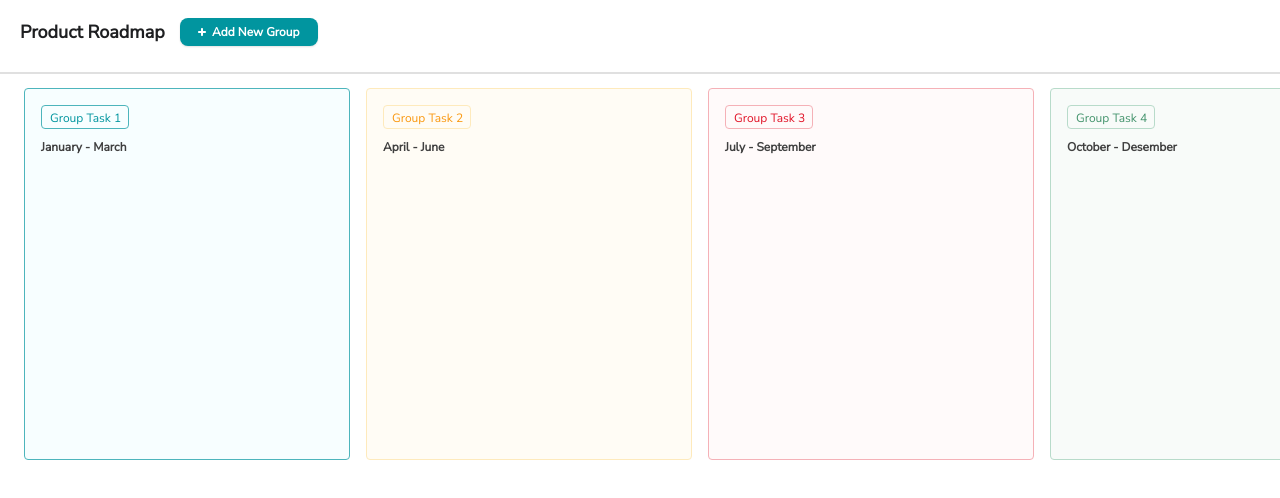
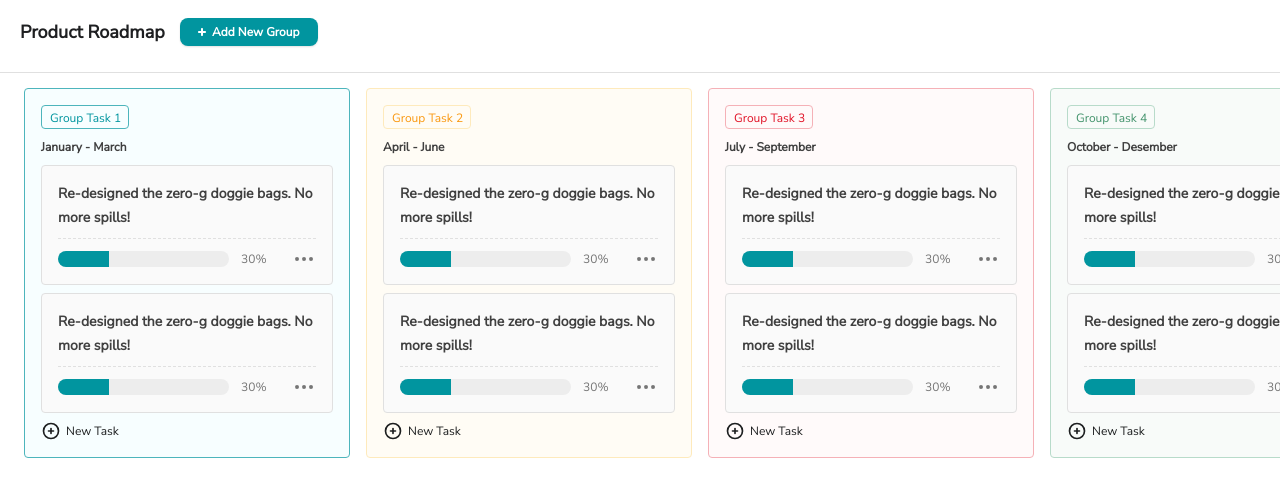
Before and after one commit to ichacahyawulan/todo-list-app, a React (Create React App) app: page / in a window 1280 px wide. Shown: the top 498 px of the page. Built offline with nearby package versions, Linux system fonts and the light colour scheme.

Commit message:
update task item component

```diff
--- a/src/components/MainPage.jsx
+++ b/src/components/MainPage.jsx
@@ -8,7 +8,7 @@ export default function MainPage() {
 
     return (
         <div id='main-page'>
-            <div className="header">
+            <div className='header'>
                 <div className='menu'>
                     <div className='right-side'>
                         <div className='heading'>
--- a/src/components/TaskCard.jsx
+++ b/src/components/TaskCard.jsx
@@ -1,4 +1,6 @@
 import React from 'react';
+import { TbCirclePlus } from 'react-icons/tb';
+import TaskItem from './TaskItem';
 
 import './assets/TaskCard.css'
 
@@ -13,6 +15,14 @@ export default function TaskCard(props) {
                 <div className='text' style={{ color: main }}>{props.task.title}</div>
             </div>
             <div className='desc'>{props.task.description}</div>
+            <TaskItem></TaskItem>
+            <TaskItem></TaskItem>
+            <div className='new-task'>
+                <div className='icon'>
+                    <TbCirclePlus size={20}></TbCirclePlus>
+                </div>
+                <div className='text'>New Task</div>
+            </div>
         </div>
     );
 }
--- /dev/null
+++ b/src/components/TaskItem.jsx
@@ -0,0 +1,34 @@
+import React from 'react';
+import { TbDots } from 'react-icons/tb';
+// import ProgressBar from 'react-bootstrap/ProgressBar';
+
+import './assets/TaskItem.css'
+
+export default function TaskItem(props) {
+    return (
+        <div className='task-item'>
+            <div className='name'>
+                Re-designed the zero-g doggie bags. No more spills!
+            </div>
+            <hr />
+            <div className='progress'>
+                <div className='progress-count'>
+                    <div className='progress-bar'>
+                        <div className='progress-color'>
+                        </div>
+                    </div>
+                    <div className='progress-percent'>
+                        30%
+                    </div>
+                </div>
+                <div className='setting'>
+                    <TbDots size={24}></TbDots>
+                </div>
+            </div>
+
+            {/* <div className='progress'>
+                <ProgressBar now={60} />
+            </div> */}
+        </div>
+    );
+}
--- a/src/components/assets/MainPage.css
+++ b/src/components/assets/MainPage.css
@@ -110,12 +110,13 @@
     flex-grow: 0;
 }
 
-hr {
+#main-page > hr {
     /* Line divider */
     position: absolute;
     height: 0px;
     left: 0px;
     right: 0px;
     top: 64px;
-    border: 1px solid #E0E0E0;
+    border: 0px;
+    border-bottom: 1px solid #E0E0E0;
 }
--- a/src/components/assets/TaskCard.css
+++ b/src/components/assets/TaskCard.css
@@ -6,7 +6,7 @@
     padding: 16px;
     gap: 8px;
     width: 326px;
-    height: 372px;
+    height: auto;
     border: 1px solid;
     border-radius: 4px;
     flex: none;
@@ -29,7 +29,7 @@
     flex-grow: 0;
 }
 
-.label .text {
+.label > .text {
     width: 72px;
     height: 20px;
     font-style: normal;
@@ -52,3 +52,37 @@
     order: 1;
     flex-grow: 0;
 }
+
+.new-task {
+    display: flex;
+    flex-direction: row;
+    align-items: center;
+    padding: 0px;
+    gap: 5px;
+    width: 78px;
+    height: 20px;
+    flex: none;
+    order: 3;
+    flex-grow: 0;
+}
+
+.new-task > .icon {
+    width: 20px;
+    height: 20px;
+    flex: none;
+    order: 0;
+    flex-grow: 0;
+}
+
+.new-task > .text {
+    width: 53px;
+    height: 20px;
+    font-style: normal;
+    font-weight: 400;
+    font-size: 12px;
+    line-height: 20px;
+    color: #1D1F20;
+    flex: none;
+    order: 1;
+    flex-grow: 0;
+}
--- /dev/null
+++ b/src/components/assets/TaskItem.css
@@ -0,0 +1,128 @@
+.task-item {
+    box-sizing: border-box;
+    display: flex;
+    flex-direction: column;
+    align-items: flex-start;
+    padding: 16px;
+    gap: 8px;
+    width: 100%;
+    height: 120px;
+    background: #FAFAFA;
+    border: 1px solid #E0E0E0;
+    border-radius: 4px;
+    flex: none;
+    order: 2;
+    flex-grow: 0;
+}
+
+.task-item > .name {
+    width: 100%;
+    height: 48px;
+    font-family: 'Nunito Sans';
+    font-style: normal;
+    font-weight: 700;
+    font-size: 14px;
+    line-height: 24px;
+    color: #404040;
+    flex: none;
+    order: 0;
+    flex-grow: 0;
+}
+
+.task-item > hr {
+    width: 100%;
+    height: 0px;
+    margin: 0px;
+    border: 0px;
+    border-bottom: 1px dashed #E0E0E0;
+    flex: none;
+    order: 1;
+    flex-grow: 0;
+}
+
+.progress {
+    display: flex;
+    flex-direction: row;
+    align-items: center;
+    padding: 0px;
+    gap: 26px;
+
+    width: 100%;
+    height: 24px;
+    flex: none;
+    order: 2;
+    align-self: stretch;
+    flex-grow: 0;
+}
+
+.progress > .progress-count {
+    display: flex;
+    flex-direction: row;
+    align-items: flex-start;
+    padding: 0px;
+    gap: 12px;
+    width: auto;
+    height: 16px;
+    flex: none;
+    order: 0;
+    flex-grow: 1;
+}
+
+.progress > .progress-count > .progress-bar {
+    width: auto;
+    height: 16px;
+    border-radius: 9999px;
+    background: #EDEDED;
+    flex: none;
+    order: 0;
+    flex-grow: 1;
+}
+
+.progress > .progress-count > .progress-bar > .progress-color {
+    display: flex;
+    flex-direction: row;
+    align-items: center;
+    padding: 0px;
+    gap: 10px;
+    width: 30%;
+    height: 16px;
+    background: #01959F;
+    border-top-left-radius: 9999px;
+    border-bottom-left-radius: 9999px;
+    flex: none;
+    order: 0;
+    align-self: stretch;
+    flex-grow: 0;
+}
+
+.progress > .progress-count > .progress-percent {
+    width: 25px;
+    height: 16px;
+    font-style: normal;
+    font-weight: 400;
+    font-size: 12px;
+    line-height: 16px;
+    color: #757575;
+    flex: none;
+    order: 1;
+    flex-grow: 0;
+}
+
+.progress > .setting {
+    width: 24px;
+    height: 24px;
+    color: #757575;
+    flex: none;
+    order: 1;
+    flex-grow: 0;
+
+}
+
+.progress > .setting :hover{
+    position: absolute;
+    width: 24px;
+    height: 24px;
+
+    background: #EDEDED;
+    border-radius: 4px;
+}
```
